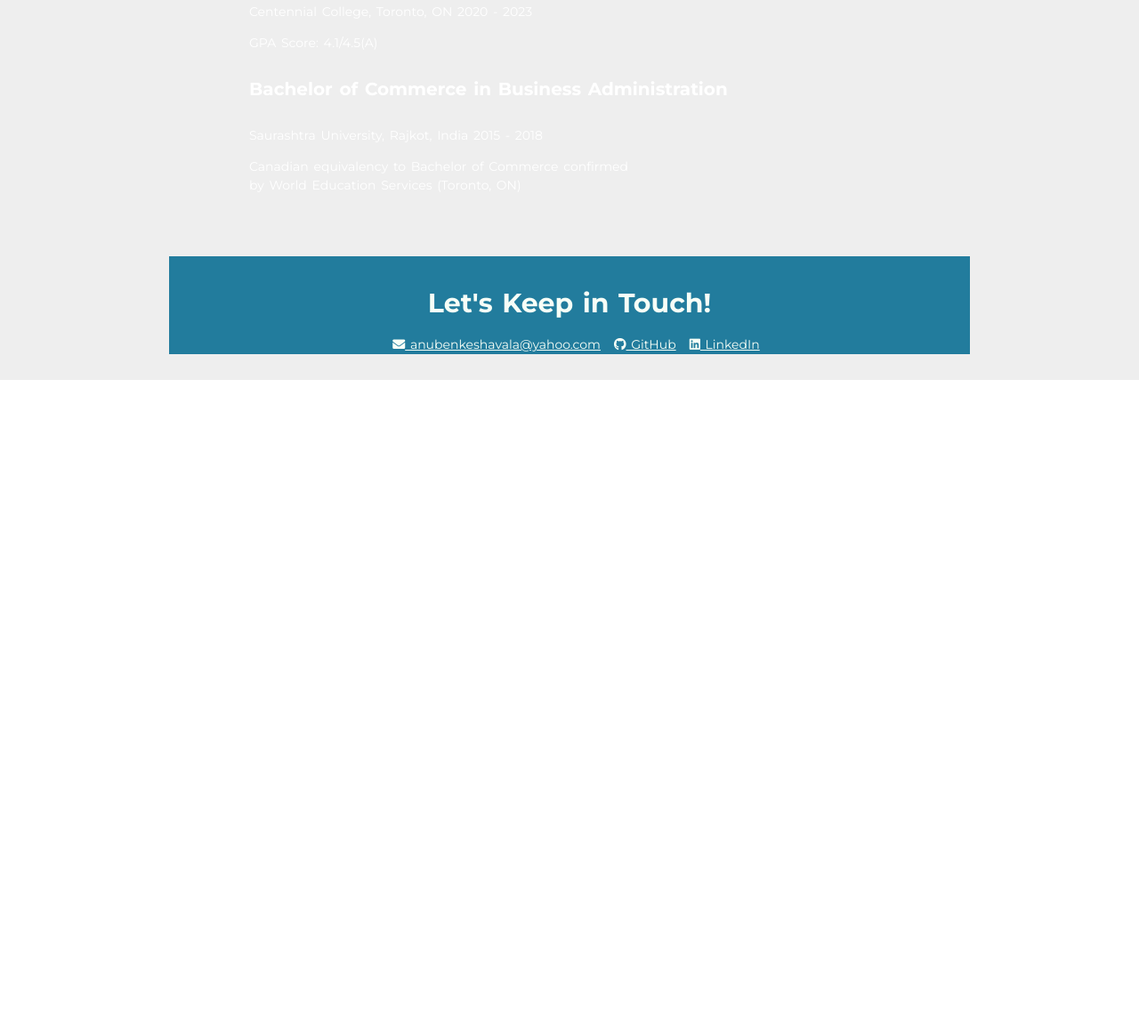
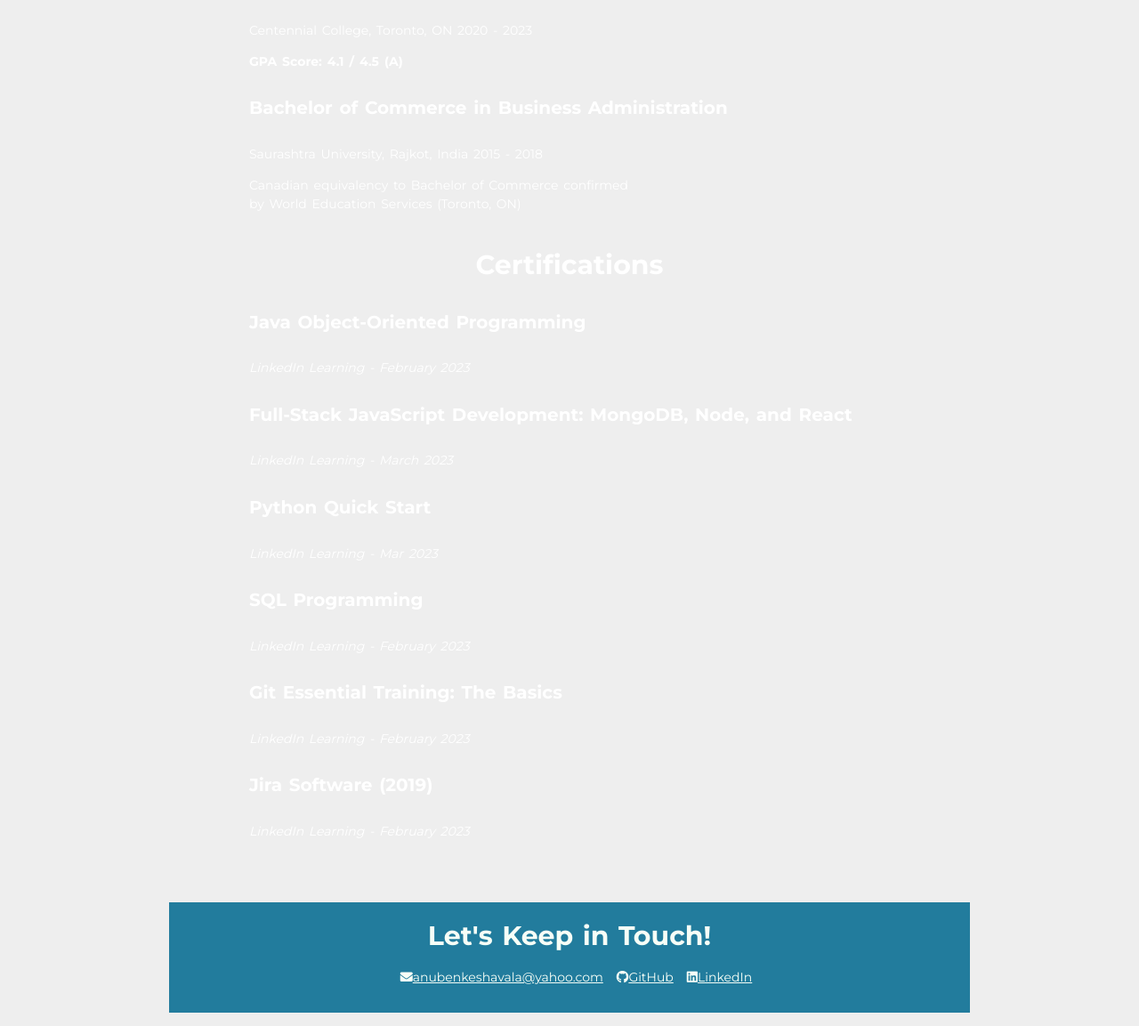
Before and after one commit to Anuben/portfolio-project, a plain HTML site: page index.html in a window 1280 px wide. Shown: the part 3641-4794 px from the top of the page at 89% size. Before the commit the page ends 4068 px from the top, so only its background shows below. Drawn offline with Linux system fonts and the light colour scheme.

Commit message:
certification section added to portfolio project

```diff
--- a/css/style.css
+++ b/css/style.css
@@ -267,9 +267,10 @@ h4 {
 
 .education {
     background-image: url(../assets/images/education.jpg);
-    background-position: center;
+    background-position: top bottom;
     padding-bottom: 20px;
     color: white;
+
 }
 
 .education p {
@@ -280,6 +281,17 @@ h4 {
     margin-top: 0;
     margin-bottom: 0;
 }
+
+/* Certification */
+
+.certification {
+
+    background-position: left;
+    padding-bottom: 10px;
+    color: black;
+}
+
+
 
  /* Contact Info */
 
--- a/index.html
+++ b/index.html
@@ -151,6 +151,7 @@
             <P>Developed this app using JavaScript, TypeScript, HTML, CSS</P>
             <a class="btn" href="https://github.com/Anuben/COMP125-M2020-ASSIGNMENT-04" target="_blank">GitHub Link</a>
           </section>
+          <a class="top-btn" href="#top">Page Top</a>
         </div>
       </section>
 
@@ -160,37 +161,57 @@
           <section>
             <h4>Software Engineering Technology Coop - Advanced Diploma</h4>
             <p>Centennial College, Toronto, ON  2020 - 2023</p>
-            <p>GPA Score: 4.1/4.5(A)</p>
+            <p><b>GPA Score: 4.1 / 4.5 (A)</p></b>
           </section>
 
           <section>
             <h4>Bachelor of Commerce in Business Administration</h4>
             <p>Saurashtra University, Rajkot, India  2015 - 2018</p>
-            <p>Canadian equivalency to Bachelor of Commerce confirmed by World
-            Education Services (Toronto, ON)</p>
+            <p>Canadian equivalency to Bachelor of Commerce confirmed by World Education Services (Toronto, ON)</p>
+          </section>
+
+          <br>
+        <h3>Certifications</h3>
+          <section>
+            <h4>Java Object-Oriented Programming</h4>
+            <i><p>LinkedIn Learning - February 2023</p></i>
+          </section>
+
+          <section>
+            <h4>Full-Stack JavaScript Development: MongoDB, Node, and React</h4>
+            <i><p>LinkedIn Learning - March 2023 </p></i>
+          </section>
+
+          <section>
+            <h4>Python Quick Start</h4>
+            <i><p>LinkedIn Learning - Mar 2023</p></i>
+          </section>
+
+          <section>
+            <h4>SQL Programming</h4>
+            <i><p>LinkedIn Learning - February 2023</p></i>
+          </section>
+
+          <section>
+            <h4>Git Essential Training: The Basics</h4>
+            <i><p>LinkedIn Learning - February 2023</p></i>
+          </section>
+
+          <section>
+            <h4>Jira Software (2019)</h4>
+            <i><p>LinkedIn Learning - February 2023</p></i>
           </section>
       </section>
 
       <footer>
-        <div id="contact" class="container"></div>
-        <h3>Let's Keep in Touch!</h3>
-
-        <ul class="contact-list">
-          <li><a href="mailto:anubenkeshavala@yahoo.com"><i class="fas fa-envelope"></i>
-            anubenkeshavala@yahoo.com
-            </a>
-          </li>
-          <li><a href="https://github.com/Anuben" target="_blank">
-            <i class="fab fa-github"></i>
-            GitHub
-            </a>
-          </li>
-          <li><a href="https://www.linkedin.com/in/anubenkeshavala/" target="_blank">
-            <i class="fab fa-linkedin"></i>
-            LinkedIn
-            </a>
-          </li>
-        </ul>
+        <div id="contact" class="container">
+          <h3>Let's Keep in Touch!</h3>
+          <ul class="contact-list">
+            <li><a href="mailto:anubenkeshavala@yahoo.com"><i class="fas fa-envelope"> </i>anubenkeshavala@yahoo.com</a></li>
+            <li><a href="https://github.com/Anuben" target="_blank"><i class="fab fa-github"></i>GitHub</a></li>
+            <li><a href="https://www.linkedin.com/in/anubenkeshavala/" target="_blank"><i class="fab fa-linkedin"></i>LinkedIn</a></li>
+          </ul>
+        </div>
       </footer>
     </main>
     <script src="./script.js"></script>
```
Also changed, not shown: assets/images/cerificate_image.jpg (added), assets/images/frame.jpg (added).
